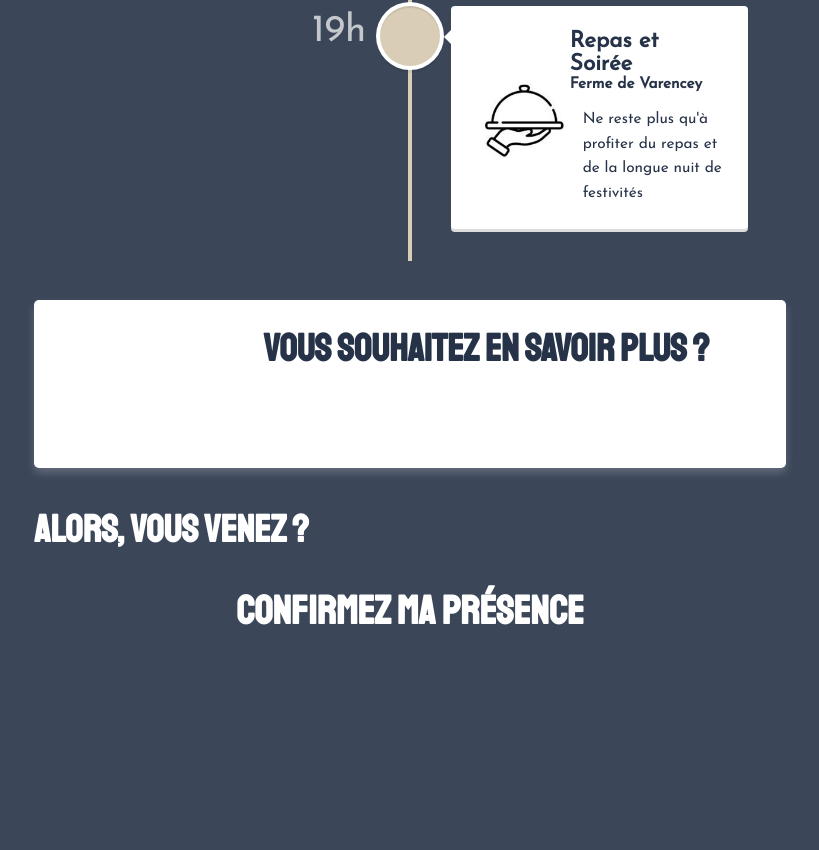
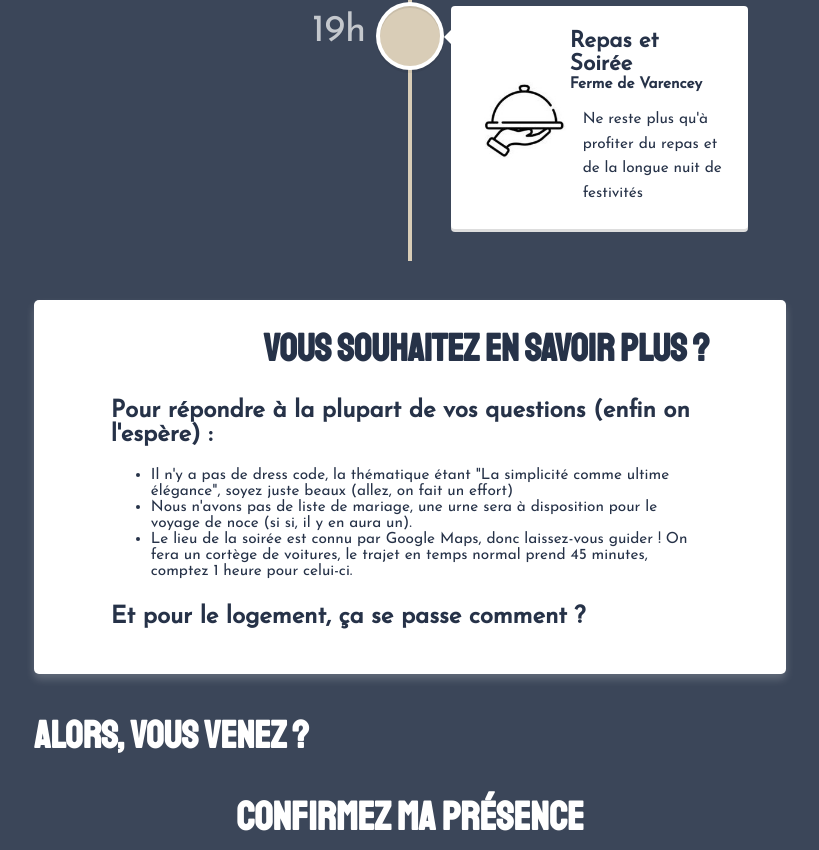
Before and after one commit to tatiana-sthl/wedding, a Next.js app: page / in a window 1280 px wide. Shown: the part 1771-2621 px from the top of the page, without its empty margins (230-1049 px from the left). Before the commit the page ends 2415 px from the top, so only its background shows below. Built offline with nearby package versions, Linux system fonts and the light colour scheme.

Commit message:
add infos about infos part

```diff
--- /dev/null
+++ b/src/app/components/infos.js
@@ -0,0 +1,20 @@
+import styles from '../page.module.css';
+
+
+const Infos = () => {
+
+    return (
+      <div>
+        <h2 className={styles.h2Infos}>Pour répondre à la plupart de vos questions (enfin on l'espère) : </h2>
+          <ul className={styles.ulInfos}>
+            <li>Il n'y a pas de dress code, la thématique étant "La simplicité comme ultime élégance", soyez juste beaux (allez, on fait un effort)</li>
+            <li>Nous n'avons pas de liste de mariage, une urne sera à disposition pour le voyage de noce (si si, il y en aura un).</li>
+            <li>Le lieu de la soirée est connu par Google Maps, donc laissez-vous guider ! On fera un cortège de voitures, le trajet en temps normal prend 45 minutes, comptez 1 heure pour celui-ci.</li>
+          </ul>
+
+        <h2 className={styles.h2Infos}>Et pour le logement, ça se passe comment ?</h2>
+      </div>
+    );
+  };
+
+  export default Infos;
--- a/src/app/components/logements.js
+++ /dev/null
@@ -1,15 +0,0 @@
-import styles from '../page.module.css';
-
-
-const Rsvp = () => {
-
-
-
-    return (
-      <div className={styles.logementPresentation}>
-        <h2 className={styles.p}>Des logements pour tous les budgets</h2>
-      </div>
-    );
-  };
-
-  export default Rsvp;
--- a/src/app/page.js
+++ b/src/app/page.js
@@ -1,6 +1,6 @@
 'use client';
 import Timeline  from './components/timeline';
-import Logements  from './components/logements';
+import Infos  from './components/infos';
 import Rsvp  from './components/rsvp';
 
 import styles from './page.module.css';
@@ -42,7 +42,7 @@ export default function Home() {
       </div>
       <div id='moreInfo' className={styles.textePresentation}>
         <h2 className={styles.h2Right}>Vous souhaitez en savoir plus ?</h2>
-        <Logements />
+        <Infos />
       </div>
       <div id='form' className={styles.presentation}>
         <h2 className={styles.h2}>Alors, vous venez ?</h2>
--- a/src/app/page.module.css
+++ b/src/app/page.module.css
@@ -52,6 +52,7 @@
   transition: all 0.4s ease;
 }
 
+.ul li a:active:before,
 .ul li a:hover:before {
   width: 100%;
 }
@@ -195,3 +196,13 @@
   border-radius: 12px;
   opacity: 0.8;
 }
+
+.h2Infos {
+  color: #263248;
+  margin-top: 2vw;
+}
+
+.ulInfos {
+  color: #263248;
+  font-size: 1.2vw
+}
```
